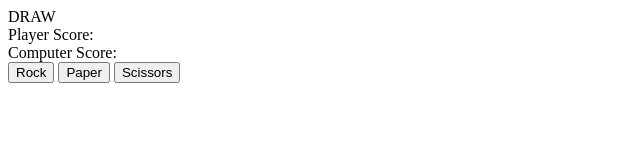
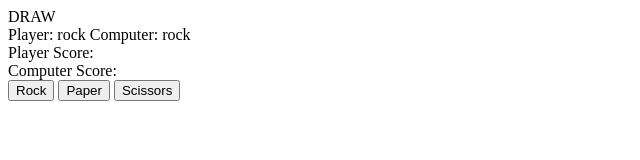
Before and after one commit to RichardTheEngineer/rockPaperScissors, a plain HTML site: page index.html in a window 1280 px wide. Both pictures are taken after a click on the button "Rock". Shown: the whole page, without its empty margins (0-640 px from the left). Drawn offline with Linux system fonts and the light colour scheme.

Commit message:
Create score tracker functionality

```diff
--- a/index.html
+++ b/index.html
@@ -9,6 +9,7 @@
 <body>
     <div><span id = "result">RESULT</span>
     </div>
+    <div><span id="gamePlayed">Game Played</span></div>
     <div><span id = "playerScore">Player Score:</span>
     </div>
     <div><span id = "computerScore">Computer Score:</span>
--- a/script.js
+++ b/script.js
@@ -2,6 +2,12 @@ const rockbtn = document.querySelector("button");
 const paperbtn = document.querySelector("#paperbtn");
 const scissorsbtn = document.querySelector("#scissorsbtn");
 const result = document.querySelector("#result");
+const gamePlayed = document.querySelector("#gamePlayed");
+const playerScoreInfo = document.querySelector("#playerScore");
+const computerScoreInfo = document.querySelector("#computerScore");
+
+let playerScore = 0;
+let computerScore = 0;
 
 rockbtn.addEventListener("click", () => {
     playRound("rock", getComputerChoice())
@@ -34,6 +40,7 @@ function playRound(playerSelection, computerSelection){
     let playerWon;
     playerSelection = playerSelection.toLowerCase();
     computerSelection = computerSelection.toLowerCase();
+    gamePlayed.textContent = "Player: " + playerSelection + " Computer: " + computerSelection;
 
     if (playerSelection == computerSelection){
         console.log( "It's a draw!")
@@ -43,10 +50,15 @@ function playRound(playerSelection, computerSelection){
     (playerSelection == "scissors" && computerSelection == "paper")||
     (playerSelection == "paper" && computerSelection == "rock")){
        console.log("Player Won");
+       playerScore += 1;
+       playerScoreInfo.textContent = "Player Score: " + playerScore;
+
        result.textContent = "WIN";
     }
 
     else {
+        computerScore += 1;
+        computerScoreInfo.textContent = "Computer Score: " + computerScore;
         console.log("Player Lost");
         result.textContent = "LOSE";
     }
```
